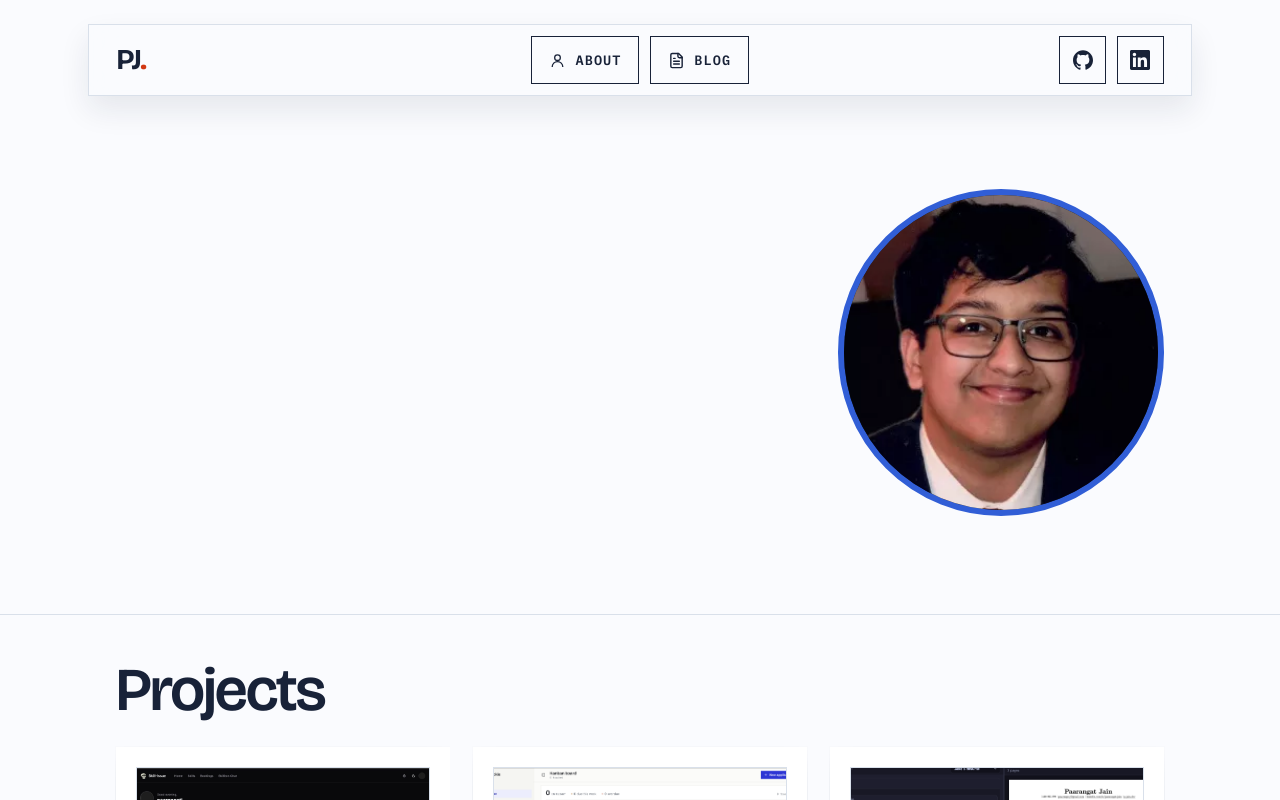
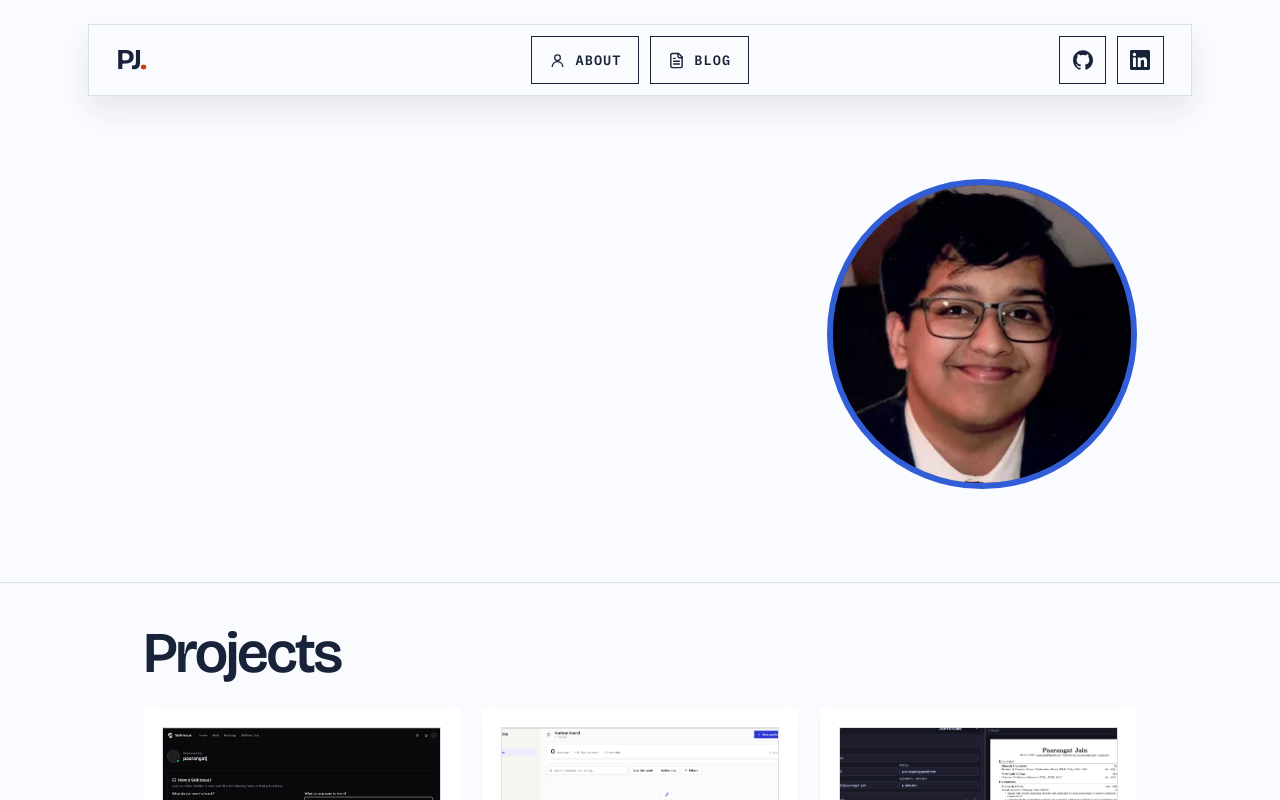
Before and after one commit to pjrus/p-jain-dev, a SvelteKit app: page / in a window 1280 px wide. Shown: the top 800 px of the page. Built offline with nearby package versions, Linux system fonts and the light colour scheme.

Commit message:
fix: adjust zoom level for content scaling to improve layout consistency

```diff
--- a/src/styles/base.css
+++ b/src/styles/base.css
@@ -107,7 +107,7 @@ em {
 
 /* Compact all page content beneath the full-scale site header. */
 .content-scale {
-  zoom: 0.95;
+  zoom: 0.9;
 }
 
 #main-content {
```
